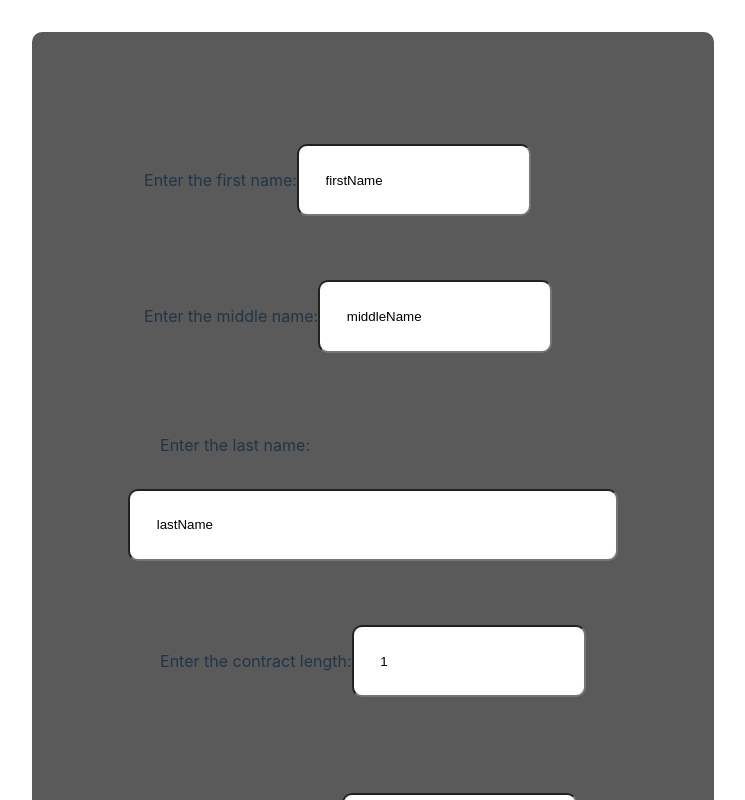
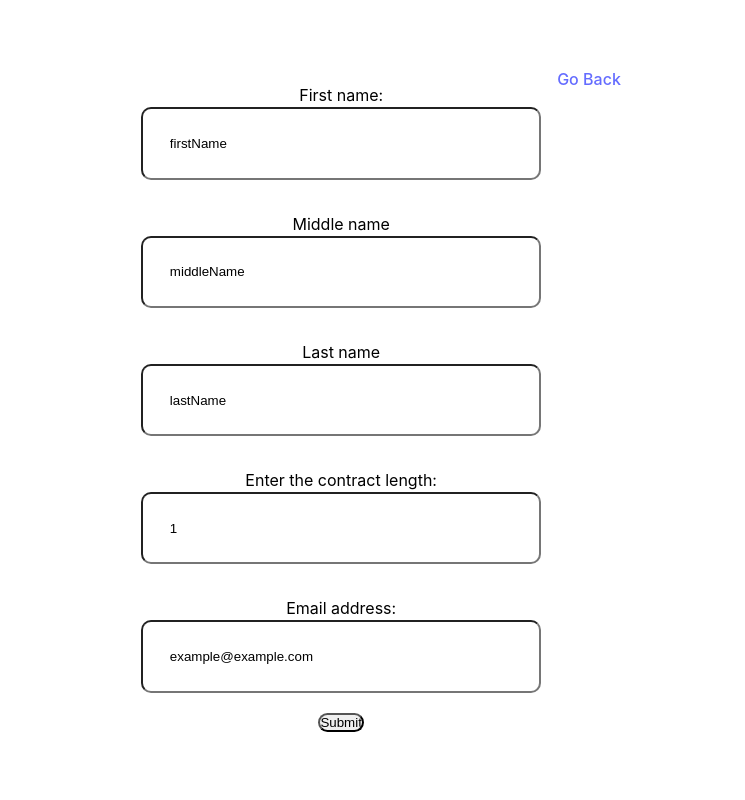
Before and after one commit to DaliborSkocibusic/DCS-Coding-Challenge-Front-End, a React (Vite) app: page /Create in a window 1280 px wide. Shown: the top 800 px of the page, without its empty margins (267-1012 px from the left). Built offline with nearby package versions, Linux system fonts and the light colour scheme.

Commit message:
Uploading work done at work

```diff
--- a/src/App.css
+++ b/src/App.css
@@ -25,6 +25,7 @@
     width: 5vw;
 }
 
+/* In create and edit user */
 .updateForm {
     display: flex;
     flex-direction: column;
@@ -36,18 +37,23 @@
 
 }
 
+/* In create and edit user */
 .formButton {
     display: flex;
     flex-direction: row;
-    padding: 2em;
+    padding: 1em;
     justify-content: left;
     align-items: center;
+
 }
 
+/* In create user */
 .elementColumn {
     display: flex;
-    flex-direction: column;
+    flex-direction: row;
     padding: 1em;
+    color: black;
+    justify-content: center;
 
 }
 
@@ -100,6 +106,14 @@
 .blackFont {
     font: black;
     border: black;
+}
+
+.createRow {
+    display: flex;
+    flex-direction: column;
+    justify-content: center;
+    padding: 1em;
+    width: 400px;
 }
 
 .emailAddress {
--- a/src/components/CreateUser.tsx
+++ b/src/components/CreateUser.tsx
@@ -24,63 +24,59 @@ const UserInput = () => {
     };
 
     return (
-        <div className="updateForm">
+        <div className="elementColumn">
             <form onSubmit={handleSubmit}>
-                <label className="formButton">
-                    Enter the first name:
+                <div className="createRow">
+                    <label>First name:</label>
                     <input
                         type="string"
                         name="firstName"
-                        value={inputs.firstName || ""}
+                        defaultValue={inputs.firstName || ""}
                         onChange={handleChange}
                         className="inputButton"
                     />
-                </label>
-                <label className="formButton">
-                    Enter the middle name:
+                </div>
+                <div className="createRow">
+                    <label>Middle name</label>
                     <input
                         type="string"
                         name="middleName"
-                        value={inputs.middleName || ""}
+                        defaultValue={inputs.middleName || ""}
                         onChange={handleChange}
                         className="inputButton"
                     />
-                </label>
-                <div className="elementColumn">
-                    <label className="formButton">Enter the last name:</label>
+                </div>
+                <div className="createRow">
+                    <label>Last name</label>
                     <input
                         type="string"
                         name="lastName"
-                        value={inputs.lastName || ""}
+                        defaultValue={inputs.lastName || ""}
                         onChange={handleChange}
                         className="inputButton"
                     />
                 </div>
 
-                <div className="elementColumn">
-                    <label className="formButton">
-                        Enter the contract length:
+                <div className="createRow">
+                    <label>Enter the contract length:</label>
                     <input
                         type="number"
                         name="contractlenght"
-                            value={inputs.contractLength || ""}
+                        defaultValue={inputs.contractLength || ""}
                         onChange={handleChange}
                         className="inputButton"
                     />
-                    </label>
                 </div>
 
-                <div className="elementColumn">
-                    <label className="formButton">
-                        Enter the email address:
+                <div className="createRow">
+                    <label>Email address:</label>
                     <input
                         type="string"
                         name="emailAddress"
-                            value={inputs.emailAddress || ""}
+                        defaultValue={inputs.emailAddress || ""}
                         onChange={handleChange}
                         className="inputButton"
                     />
-                    </label>
                 </div>
                 <input type="submit" onClick={() => alert("User Created")} />
             </form>
--- a/src/containers/ResultContainer.tsx
+++ b/src/containers/ResultContainer.tsx
@@ -23,7 +23,12 @@ const ResultContainer = () => {
     return (
         <>
             <h1 className="contrastColour">Employee List</h1>;
-            <a href="/Create">Create</a>
+            <Card>
+                {/* onClick={console.log()}> */}
+                {/* Add Employee */}
+                <Link to={"/Create"}>Add Employee</Link>
+                {/* <a href="/Create">Add Employee</a> */}
+            </Card>
             {generateUserList(users)}
         </>
     );
@@ -118,7 +123,7 @@ function generateUserListSingle(data2: any) {
 
                 <div className="editButtons">
                     {/* <a href="/Edit">Edit</a> */}
-                    <Link to={"/EditUser/" + id}>EEDIT USER</Link>
+                    <Link to={"/EditUser/" + id}>EDIT USER</Link>
                     <Button
                         variant="contained"
                         color="error"
```
Lines whose indentation alone changed are shown as unchanged.
